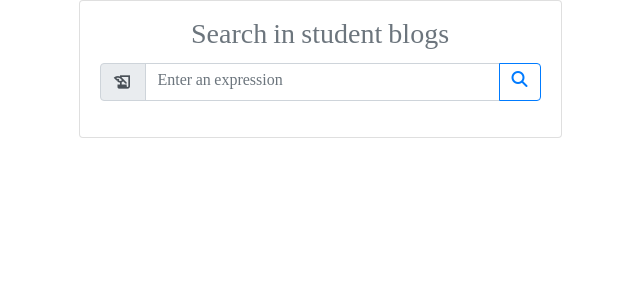
After one commit to lisan1-net/student_blogs, a Django app: page /search_widget/ in a window 1280 px wide. The commit adds this page. Shown: the top 300 px of the page, without its empty margins (320-960 px from the left). Run offline with Django 5.2, Linux system fonts and the light colour scheme; parts of the project's set-up code (start-up, migrations or seed data) failed here and were passed over; some libraries are stand-ins or nearby versions.

Commit message:
Added the search widget.

```diff
--- a/main/templates/main/parts/navbar.html
+++ b/main/templates/main/parts/navbar.html
@@ -1,11 +1,12 @@
+{% load search %}
 {% load i18n %}
-{% translate 'Search' as search %}
+{% translate 'Search' context 'Navbar' as search%}
 {% translate 'Vocabulary' as word_frequencies %}
 {% url 'home' as home_path %}
 {% url 'words' as words_path %}
 <nav class="navbar navbar-dark bg-primary navbar-expand">
     <a class="navbar-brand" href="{% url 'home' %}">
-        <span class="material-icons" style="font-size: 2em">find_in_page</span>
+        {% get_app_icon 'font-size:2em' %}
         <span class="h4">{{ app_name }}</span>
     </a>
     <ul class="navbar-nav lead">
--- /dev/null
+++ b/main/templates/main/parts/scripts.html
@@ -0,0 +1,14 @@
+<!-- jQuery and Bootstrap Bundle (includes Popper) -->
+<script src="https://code.jquery.com/jquery-3.5.1.slim.min.js" integrity="sha384-DfXdz2htPH0lsSSs5nCTpuj/zy4C+OGpamoFVy38MVBnE+IbbVYUew+OrCXaRkfj" crossorigin="anonymous"></script>
+{% if bidi %}
+    <script src="https://cdn.rtlcss.com/bootstrap/v4.5.3/js/bootstrap.bundle.min.js" integrity="sha384-40ix5a3dj6/qaC7tfz0Yr+p9fqWLzzAXiwxVLt9dw7UjQzGYw6rWRhFAnRapuQyK" crossorigin="anonymous"></script>
+{% else %}
+    <script src="https://cdn.jsdelivr.net/npm/bootstrap@4.5.3/dist/js/bootstrap.bundle.min.js" integrity="sha384-ho+j7jyWK8fNQe+A12Hb8AhRq26LrZ/JpcUGGOn+Y7RsweNrtN/tE3MoK7ZeZDyx" crossorigin="anonymous"></script>
+{% endif %}
+
+<!-- Initialize tooltips -->
+<script>
+    $(function () {
+        $('[data-toggle="tooltip"]').tooltip()
+    })
+</script>
--- a/main/templates/main/parts/search_form.html
+++ b/main/templates/main/parts/search_form.html
@@ -3,7 +3,7 @@
     <div class="input-group">
         {{ form.search_query }}
         <div class="input-group-append">
-            <button class="btn btn-outline-primary" type="submit" data-toggle="tooltip" data-placement="top" title="{% translate 'Search' %}"><i class="fas fa-search"></i></button>
+            <button class="btn btn-outline-primary" type="submit" data-toggle="tooltip" data-placement="top" title="{% translate 'Search' context 'Form action' %}"><i class="fas fa-search"></i></button>
         </div>
     </div>
 </div>
--- /dev/null
+++ b/main/templates/main/parts/stylesheets.html
@@ -0,0 +1,33 @@
+<!-- Bootstrap CSS -->
+{% if bidi %}
+    <link rel="stylesheet" href="https://cdn.rtlcss.com/bootstrap/v4.5.3/css/bootstrap.min.css" integrity="sha384-JvExCACAZcHNJEc7156QaHXTnQL3hQBixvj5RV5buE7vgnNEzzskDtx9NQ4p6BJe" crossorigin="anonymous">
+{% else %}
+    <link rel="stylesheet" href="https://cdn.jsdelivr.net/npm/bootstrap@4.5.3/dist/css/bootstrap.min.css" integrity="sha384-TX8t27EcRE3e/ihU7zmQxVncDAy5uIKz4rEkgIXeMed4M0jlfIDPvg6uqKI2xXr2" crossorigin="anonymous">
+{% endif %}
+
+<!-- Font Awesome -->
+<link rel="stylesheet" href="https://cdnjs.cloudflare.com/ajax/libs/font-awesome/6.5.1/css/all.min.css">
+
+<!-- Material Icons -->
+<link href="https://fonts.googleapis.com/icon?family=Material+Icons" rel="stylesheet">
+
+<!-- Google Fonts -->
+<link rel="preconnect" href="https://fonts.googleapis.com">
+<link rel="preconnect" href="https://fonts.gstatic.com" crossorigin>
+<link href="https://fonts.googleapis.com/css2?family=Noto+Naskh+Arabic:wght@400..700&display=swap" rel="stylesheet">
+
+<style>
+    .material-icons {
+        vertical-align: middle;
+        font-size: 1.25em;
+    }
+    .fa-solid {
+        font-size: 1.25em;
+    }
+    body {
+        font-family: 'Noto Naskh Arabic', serif;
+        font-optical-sizing: auto;
+        font-weight: 400;
+        font-style: normal;
+    }
+</style>
--- /dev/null
+++ b/main/templates/main/search_widget.html
@@ -0,0 +1,37 @@
+{% load search %}
+{% load i18n %}
+{% get_current_language as LANG_CODE %}
+{% get_current_language_bidi as bidi %}
+{% get_app_name as app_name %}
+<!DOCTYPE html>
+<html lang="{{ LANG_CODE }}" dir="{{ bidi|yesno:'rtl,ltr' }}">
+<head>
+    <meta charset="UTF-8">
+    {% include 'main/parts/stylesheets.html' %}
+    <title>{{ app_name }} - {% translate 'Search box' %}</title>
+    <style>
+        .card {
+            max-width: fit-content;
+        }
+    </style>
+</head>
+<body>
+    <div class="card m-auto text-center">
+        <form action="{% url 'home' %}" method="get" class="card-body" target="_blank">
+            <div class="form-group">
+                <label class="h3 text-secondary" for="search_query">{% translate 'Search in student blogs' %}</label>
+                <div class="input-group">
+                    <div class="input-group-prepend">
+                        <span class="input-group-text">{% get_app_icon %}</span>
+                    </div>
+                    <input type="text" class="form-control" name="search_query" placeholder="{% translate 'Enter an expression' %}" id="search_query">
+                    <div class="input-group-append">
+                        <button class="btn btn-outline-primary" type="submit"><i class="fas fa-search"></i></button>
+                    </div>
+                </div>
+            </div>
+        </form>
+    </div>
+    {% include 'main/parts/scripts.html' %}
+</body>
+</html>
--- a/main/templatetags/search.py
+++ b/main/templatetags/search.py
@@ -68,3 +68,8 @@ def highlight_range(text: str, start: int, end: int, pk:int, surrounding_words=5
 @register.simple_tag
 def get_app_name():
     return apps.get_app_config('main').verbose_name
+
+
+@register.simple_tag
+def get_app_icon(style=''):
+    return mark_safe(f'<span class="material-icons" style="{style}">history_edu</span>')
--- a/main/urls.py
+++ b/main/urls.py
@@ -5,5 +5,6 @@ from main import views
 urlpatterns = [
     path('text/<int:pk>/', views.text, name='text'),
     path('words/', views.word_frequencies, name='words'),
+    path('search_widget/', views.search_widget, name='search_widget'),
     path('', views.home, name='home')
 ]
--- a/main/views.py
+++ b/main/views.py
@@ -67,3 +67,9 @@ def word_frequencies(request):
     paginator = Paginator(frequencies.most_common(len(frequencies.keys())), 60)
     page = paginator.get_page(request.GET.get('page'))
     return render(request, 'main/words.html', context={'frequencies': page})
+
+
+def search_widget(request):
+    response = render(request, 'main/search_widget.html')
+    response['Content-Security-Policy'] = "frame-ancestors *"
+    return response
--- a/pyproject.toml
+++ b/pyproject.toml
@@ -1,6 +1,6 @@
 [tool.poetry]
 name = "database_search_engine"
-version = "0.4.0"
+version = "0.5.0"
 description = ""
 authors = ["Hamza <hamza.abbad@gmail.com>"]
 readme = "README.md"
```
Also changed, not shown: main/templates/main/base.html (+2 -47 lines), main/locale/ar/LC_MESSAGES/django.po, 1 other file.
